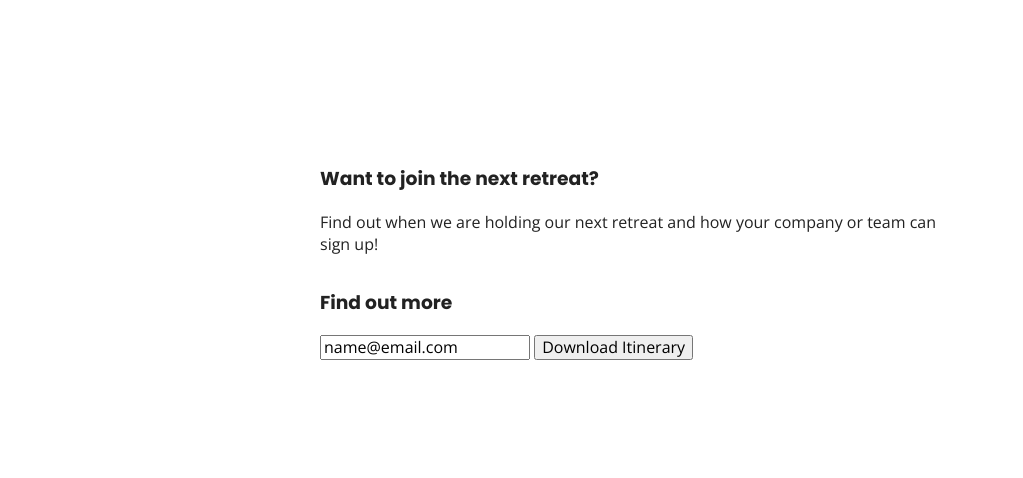
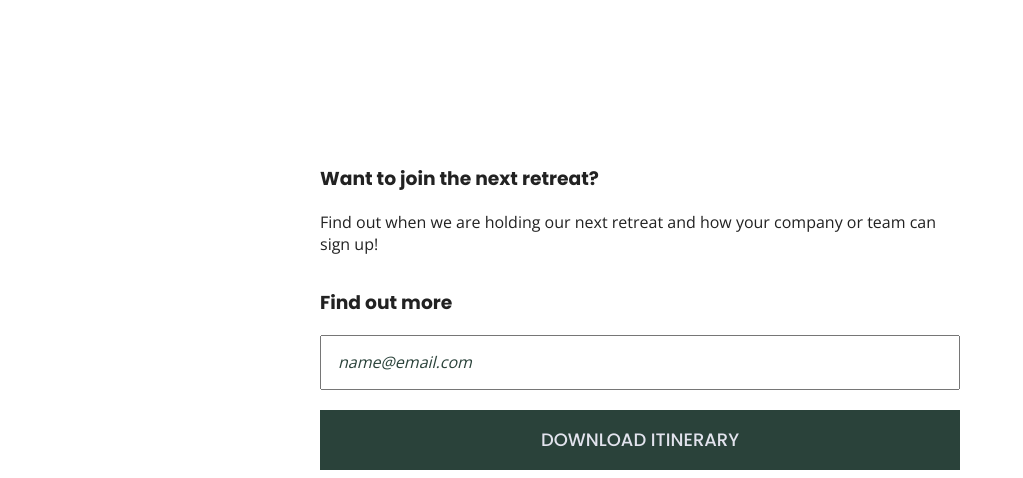
Before and after one commit to webmastermick/unplugged-retreat, a plain HTML site: page index.html in a window 1280 px wide. Shown: the part 322-800 px from the top of the page, without its empty margins (0-1023 px from the left). Drawn offline with nearby package versions, Linux system fonts and the light colour scheme; a script that the page names is missing.

Commit message:
Added remaining styles

```diff
--- a/css/main.css
+++ b/css/main.css
@@ -201,6 +201,29 @@ aside {
     justify-content: center;
     align-items: center;
     flex-flow: row wrap;
+    margin-top: 30px;
+}
+
+input[type=text] {
+  box-sizing: border-box;
+  width: 100%;
+  color: #2a423a;
+  font-style: italic;
+  padding: 1em;
+}
+
+input[type=button] {
+  width: 100%;
+  padding: 20px 0;
+  margin-top: 20px;
+  background-color: #2a423a;
+  font-family: 'Poppins', Helvetica, Arial, sans-serif;
+  font-weight: 500;
+  font-size: 1.125em;
+  color: #e2e3ed;
+  border: none;
+  text-align: center;
+  text-transform: uppercase;
 }
 
 .features {
```
